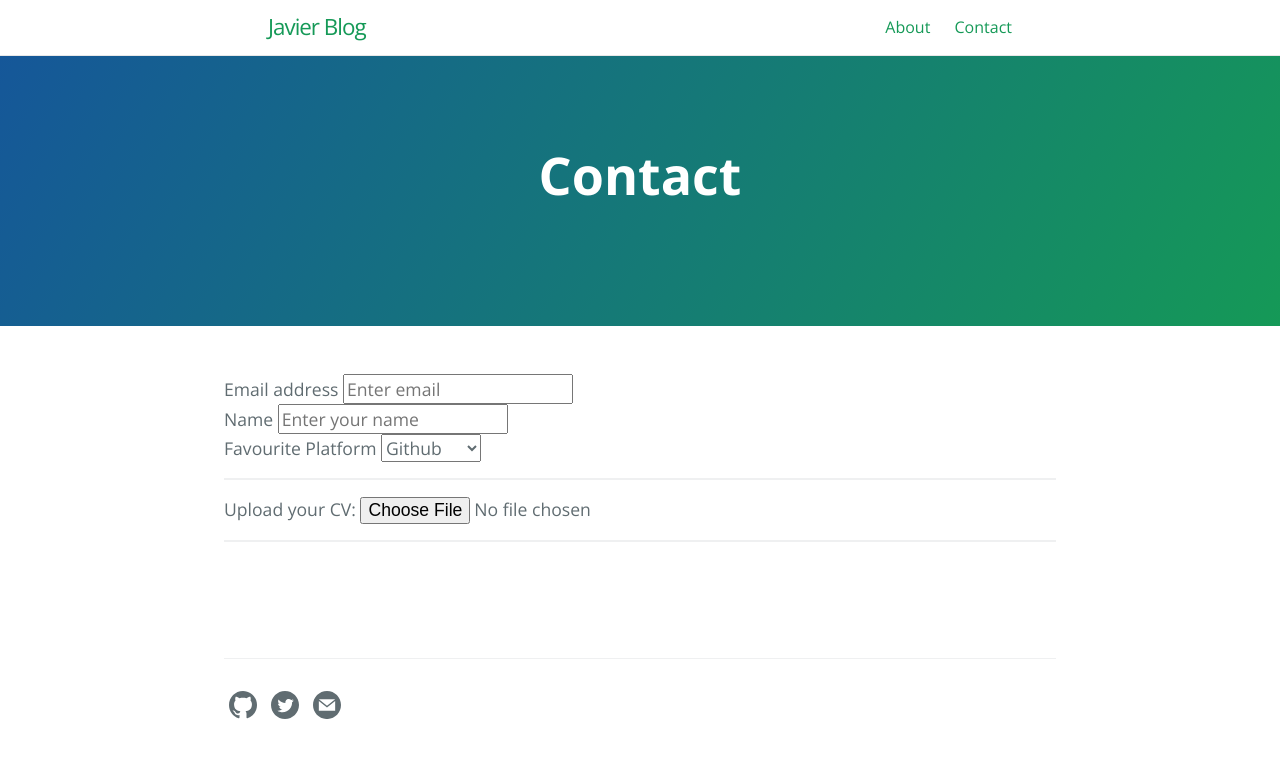
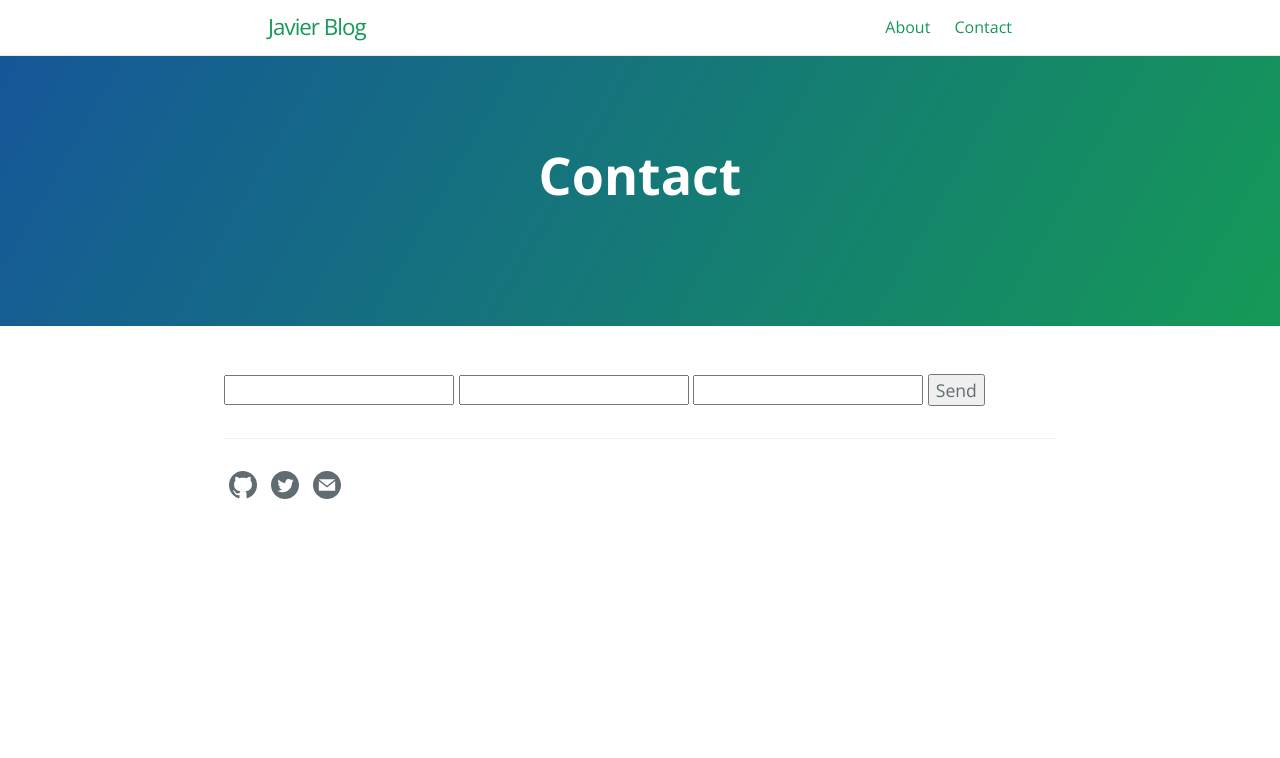
Before and after one commit to JavierLimon/javier-blog, a Jekyll site: the page built from contact.md, in a window 1280 px wide. Shown: the top 758 px of the page. Built offline with Jekyll 4.4.1, drawn with Linux system fonts in a browser that asks for light colours.

Commit message:
Contact info

```diff
--- a/contact.md
+++ b/contact.md
@@ -5,28 +5,12 @@ ref: contact
 order: 1
 ---
 
-<form accept-charset="UTF-8" action="https://getform.io/f/3bad303b-896a-4ad2-b858-eb4b80511aec" method="POST" enctype="multipart/form-data" target="_blank">
-          <div class="form-group">
-            <label for="exampleInputEmail1" required="required">Email address</label>
-            <input type="email" name="email" class="form-control" id="exampleInputEmail1" aria-describedby="emailHelp" placeholder="Enter email">
-          </div>
-          <div class="form-group">
-            <label for="exampleInputName">Name</label>
-            <input type="text" name="name" class="form-control" id="exampleInputName" placeholder="Enter your name" required="required">
-          </div>
-          <div class="form-group">
-            <label for="exampleFormControlSelect1">Favourite Platform</label>
-            <select class="form-control" id="exampleFormControlSelect1" name="platform" required="required">
-              <option>Github</option>
-              <option>Gitlab</option>
-              <option>Bitbucket</option>
-            </select>
-          </div>
-          <hr>
-          <div class="form-group mt-3">
-            <label class="mr-2">Upload your CV:</label>
-            <input type="file" name="file">
-          </div>
-          <hr>
-          <button type="submit" class="btn btn-primary">Submit</button>
-        </form>
+
+<form action="https://getform.io/f/3bad303b-896a-4ad2-b858-eb4b80511aec" method="POST">
+
+  <input type="text" name="name">
+  <input type="email" name="email">
+  <input type="text" name="message">
+  <button type="submit">Send</button>
+
+</form>
```
